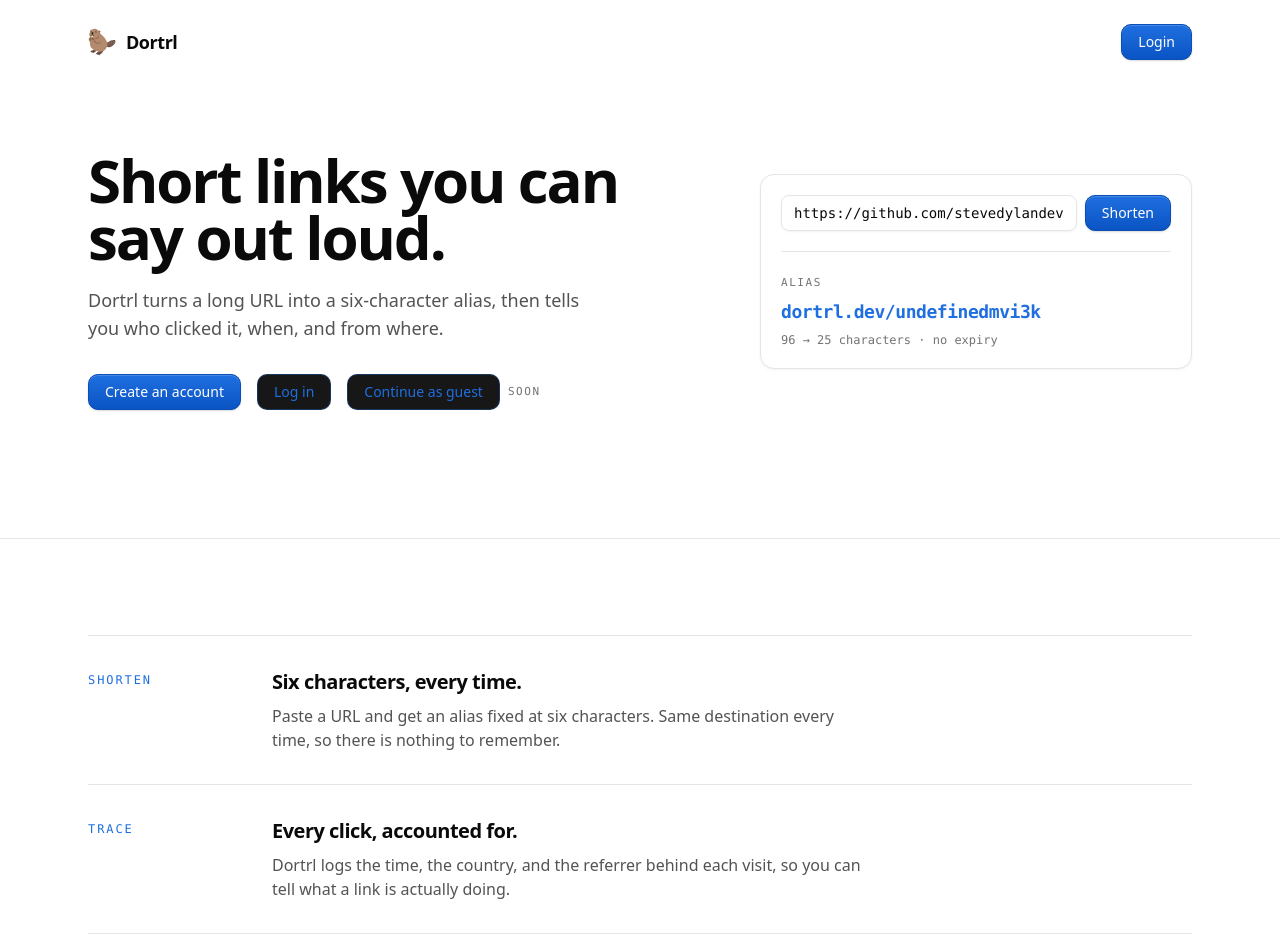
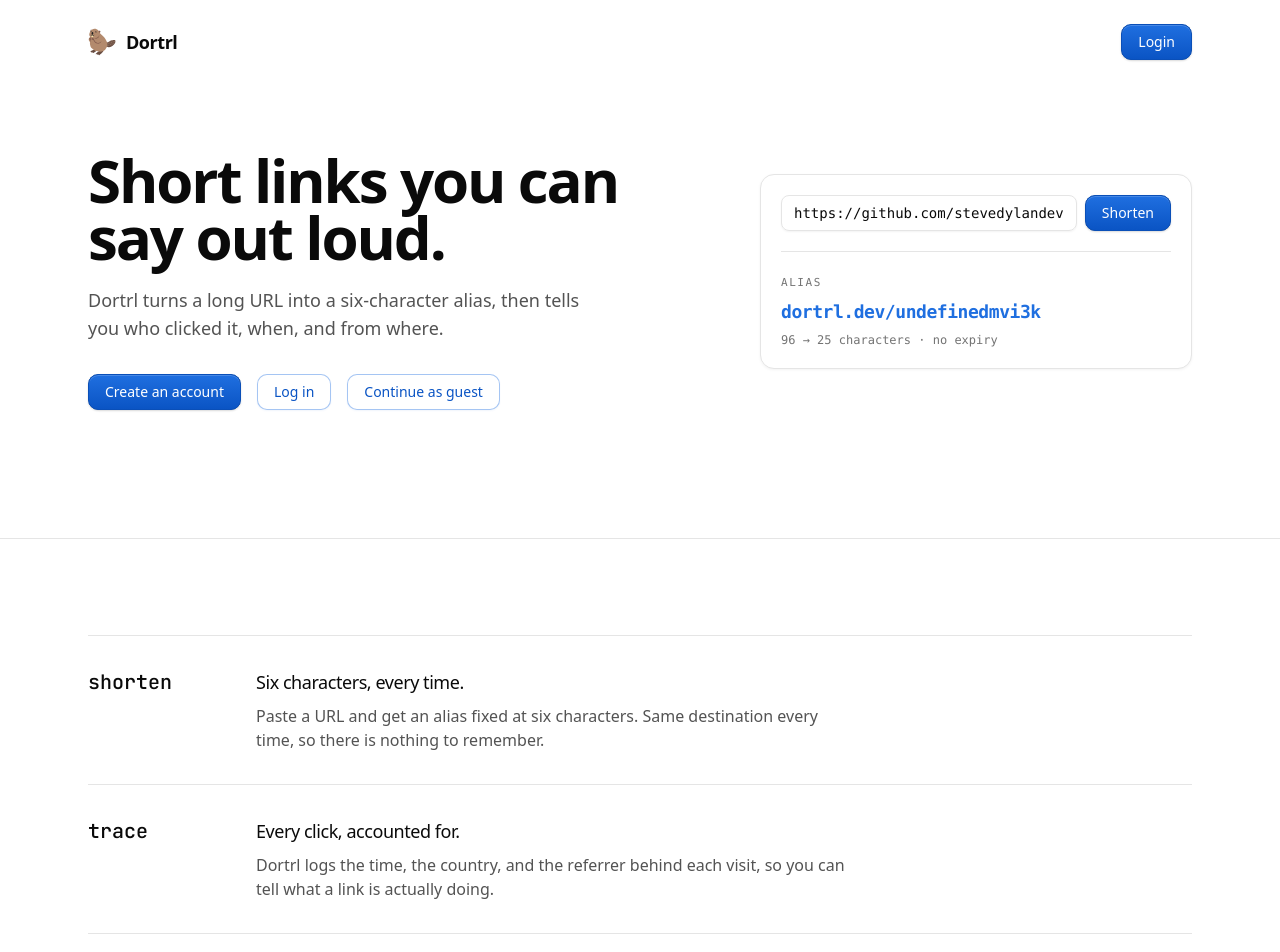
Before and after one commit to Ekomjah/dortrl, a React (Vite) app in the folder client/: page / in a window 1280 px wide. Shown: the top 952 px of the page. Built offline with nearby package versions, Linux system fonts and the light colour scheme.

Commit message:
feat: restyle landing CTAs, capability labels and header

```diff
--- a/client/index.html
+++ b/client/index.html
@@ -4,6 +4,12 @@
     <meta charset="UTF-8" />
     <link rel="icon" type="image/svg+xml" href="/vite.svg" />
     <meta name="viewport" content="width=device-width, initial-scale=1.0" />
+    <link rel="preconnect" href="https://fonts.googleapis.com" />
+    <link rel="preconnect" href="https://fonts.gstatic.com" crossorigin />
+    <link
+      rel="stylesheet"
+      href="https://fonts.googleapis.com/css2?family=JetBrains+Mono:wght@400..700&display=swap"
+    />
     <title>BHVR</title>
   </head>
   <body>
--- a/client/src/features/Button.tsx
+++ b/client/src/features/Button.tsx
@@ -4,14 +4,22 @@
 const solid =
   "h-9 gap-1.5 rounded-lg border border-[#0a4fb8] bg-linear-to-b from-[#1f6fe0] to-[#0a54c4] px-4 text-sm font-medium text-white shadow-[inset_0_1px_0_rgb(255_255_255/0.18),0_1px_2px_rgb(0_0_0/0.15)] transition-colors hover:from-[#2a7af0] hover:to-[#0d5ed6] active:translate-y-px active:shadow-inner focus-visible:ring-2 focus-visible:ring-[#1f6fe0]/40 focus-visible:ring-offset-2";
 
+// Outline on white / near-white surfaces
 const outline =
-  "h-9 gap-1.5 rounded-lg border border-[#1f6fe0]/35 px-4 text-sm font-medium text-[#1f6fe0] shadow-none transition-colors hover:border-[#1f6fe0]/60 hover:bg-[#1f6fe0]/10 active:translate-y-px focus-visible:ring-2 focus-visible:ring-[#1f6fe0]/40 focus-visible:ring-offset-2 dark:border-[#6ba4f5]/40 dark:text-[#6ba4f5] dark:hover:bg-[#6ba4f5]/10";
+  "h-9 gap-1.5 rounded-lg border border-[#1f6fe0]/40 bg-white px-4 text-sm font-medium text-[#0a54c4] " +
+  "shadow-[0_1px_2px_rgb(10_84_196/0.06)] transition-colors " +
+  "hover:border-[#1f6fe0]/70 hover:bg-[#f3f8ff] hover:text-[#0847a3] " +
+  "active:translate-y-px active:bg-[#e8f1ff] " +
+  "focus-visible:ring-2 focus-visible:ring-[#1f6fe0]/35 focus-visible:ring-offset-2 focus-visible:ring-offset-white " +
+  "disabled:border-slate-200 disabled:bg-slate-50 disabled:text-slate-400 disabled:shadow-none";
 
+// Outline on a blue surface (unchanged in spirit, ring offset matches the blue)
+const outlineOnBlue =
+  "h-9 gap-1.5 rounded-lg border border-white/55 px-4 text-sm font-medium text-white shadow-none transition-colors " +
+  "hover:border-white/80 hover:bg-white/12 active:translate-y-px " +
+  "focus-visible:ring-2 focus-visible:ring-white/60 focus-visible:ring-offset-2 focus-visible:ring-offset-[#0a54c4]";
 const solidOnBlue =
   "h-9 gap-1.5 rounded-lg border border-white bg-white px-4 text-sm font-semibold text-[#0a54c4] shadow-[0_1px_2px_rgb(0_0_0/0.18)] transition-colors hover:bg-white/90 active:translate-y-px focus-visible:ring-2 focus-visible:ring-white/60 focus-visible:ring-offset-2 focus-visible:ring-offset-[#0a54c4]";
-
-const outlineOnBlue =
-  "h-9 gap-1.5 rounded-lg border border-white/55 px-4 text-sm font-medium text-white shadow-none transition-colors hover:border-white/80 hover:bg-white/12 active:translate-y-px focus-visible:ring-2 focus-visible:ring-white/60 focus-visible:ring-offset-2 focus-visible:ring-offset-[#0a54c4]";
 
 interface CustomBtnProps {
   text?: string;
--- a/client/src/features/landing/ActionRow.tsx
+++ b/client/src/features/landing/ActionRow.tsx
@@ -11,7 +11,7 @@
 export const LANDING_ACTIONS: LandingAction[] = [
   { label: "Create an account", to: "/sign-up", variant: "solid" },
   { label: "Log in", to: "/login", variant: "outline" },
-  { label: "Continue as guest", type: "button", variant: "outline", badge: "soon" },
+  { label: "Continue as guest", type: "button", variant: "outline" },
 ];
 
 export function ActionRow({
@@ -36,15 +36,6 @@
             variant={action.variant}
             tone={tone}
           />
-          {action.badge ? (
-            <span
-              className={`font-mono text-[11px] uppercase tracking-[0.14em] ${
-                tone === "onBlue" ? "text-white/70" : "text-muted-foreground"
-              }`}
-            >
-              {action.badge}
-            </span>
-          ) : null}
         </span>
       ))}
     </div>
--- a/client/src/features/landing/CapabilityList.tsx
+++ b/client/src/features/landing/CapabilityList.tsx
@@ -6,17 +6,17 @@
 
 export const CAPABILITIES: Capability[] = [
   {
-    label: "Shorten",
+    label: "shorten",
     title: "Six characters, every time.",
     body: "Paste a URL and get an alias fixed at six characters. Same destination every time, so there is nothing to remember.",
   },
   {
-    label: "Trace",
+    label: "trace",
     title: "Every click, accounted for.",
     body: "Dortrl logs the time, the country, and the referrer behind each visit, so you can tell what a link is actually doing.",
   },
   {
-    label: "Expire",
+    label: "expire",
     title: "Links that retire themselves.",
     body: "Give a link an end date and it stops resolving on its own. No cleanup job left behind.",
   },
@@ -28,13 +28,13 @@
       {items.map((item) => (
         <div
           key={item.label}
-          className="grid gap-x-10 gap-y-2 py-8 md:grid-cols-[9rem_minmax(0,1fr)]"
+          className="grid gap-x-10 gap-y-2 py-8 md:grid-cols-[8rem_minmax(0,1fr)]"
         >
-          <dt className="pt-1 font-mono text-xs uppercase tracking-[0.16em] text-[#1f6fe0] dark:text-[#6ba4f5]">
+          <dt className="font-label text-xl font-medium">
             {item.label}
           </dt>
           <dd>
-            <h3 className="text-xl font-semibold tracking-tight">{item.title}</h3>
+            <h3 className="text-lg font-medium tracking-tight">{item.title}</h3>
             <p className="mt-2 max-w-prose text-foreground/70">{item.body}</p>
           </dd>
         </div>
--- a/client/src/index.css
+++ b/client/src/index.css
@@ -4,6 +4,7 @@
 @custom-variant dark (&:is(.dark *));
 
 @theme inline {
+  --font-label: "JetBrains Mono", ui-monospace, "SF Mono", Menlo, monospace;
   --radius-sm: calc(var(--radius) - 4px);
   --radius-md: calc(var(--radius) - 2px);
   --radius-lg: var(--radius);
--- a/client/src/routes/index.tsx
+++ b/client/src/routes/index.tsx
@@ -11,8 +11,8 @@
 
 function App() {
   return (
-    <div className="min-h-screen bg-background text-foreground">
-      <div className="border-b border-border bg-[radial-gradient(70%_55%_at_50%_-10%,rgba(31,111,224/0.10),transparent)]">
+    <div className="bg-background text-foreground min-h-screen">
+      <div className="border-border border-b bg-[radial-gradient(70%_55%_at_50%_-10%,rgba(31,111,224/0.10),transparent)]">
         <header className="mx-auto flex max-w-6xl items-center justify-between px-6 py-6">
           <span className="flex items-center gap-2.5">
             <img src={beaver} alt="" className="size-7" />
@@ -20,18 +20,18 @@
           </span>
           <Link
             to="/login"
-            className="text-sm font-medium text-foreground/70 transition-colors hover:text-foreground"
+            className="text-foreground/70 hover:text-foreground text-sm font-medium transition-colors"
           >
             <CustomBtn type="button" text="Login" />
           </Link>
         </header>
 
-        <div className="mx-auto grid max-w-6xl gap-14 px-6 pb-24 pt-12 lg:grid-cols-[minmax(0,1fr)_minmax(0,27rem)] lg:items-center lg:gap-16 lg:pb-32">
+        <div className="mx-auto grid max-w-6xl gap-14 px-6 pt-12 pb-24 lg:grid-cols-[minmax(0,1fr)_minmax(0,27rem)] lg:items-center lg:gap-16 lg:pb-32">
           <div>
-            <h1 className="mt-5 text-5xl font-black leading-[0.95] tracking-[-0.035em] sm:text-6xl">
+            <h1 className="mt-5 text-5xl leading-[0.95] font-black tracking-[-0.035em] sm:text-6xl">
               Short links you can say out loud.
             </h1>
-            <p className="mt-5 max-w-lg text-lg text-foreground/70">
+            <p className="text-foreground/70 mt-5 max-w-lg text-lg">
               Dortrl turns a long URL into a six-character alias, then tells you
               who clicked it, when, and from where.
             </p>
@@ -54,9 +54,6 @@
             Shorten your first link in under a minute.
           </h2>
           <ActionRow actions={LANDING_ACTIONS} tone="onBlue" />
-          <p className="font-mono text-xs uppercase tracking-[0.16em] text-white/70">
-            free · no credit card
-          </p>
         </div>
       </section>
     </div>
```
